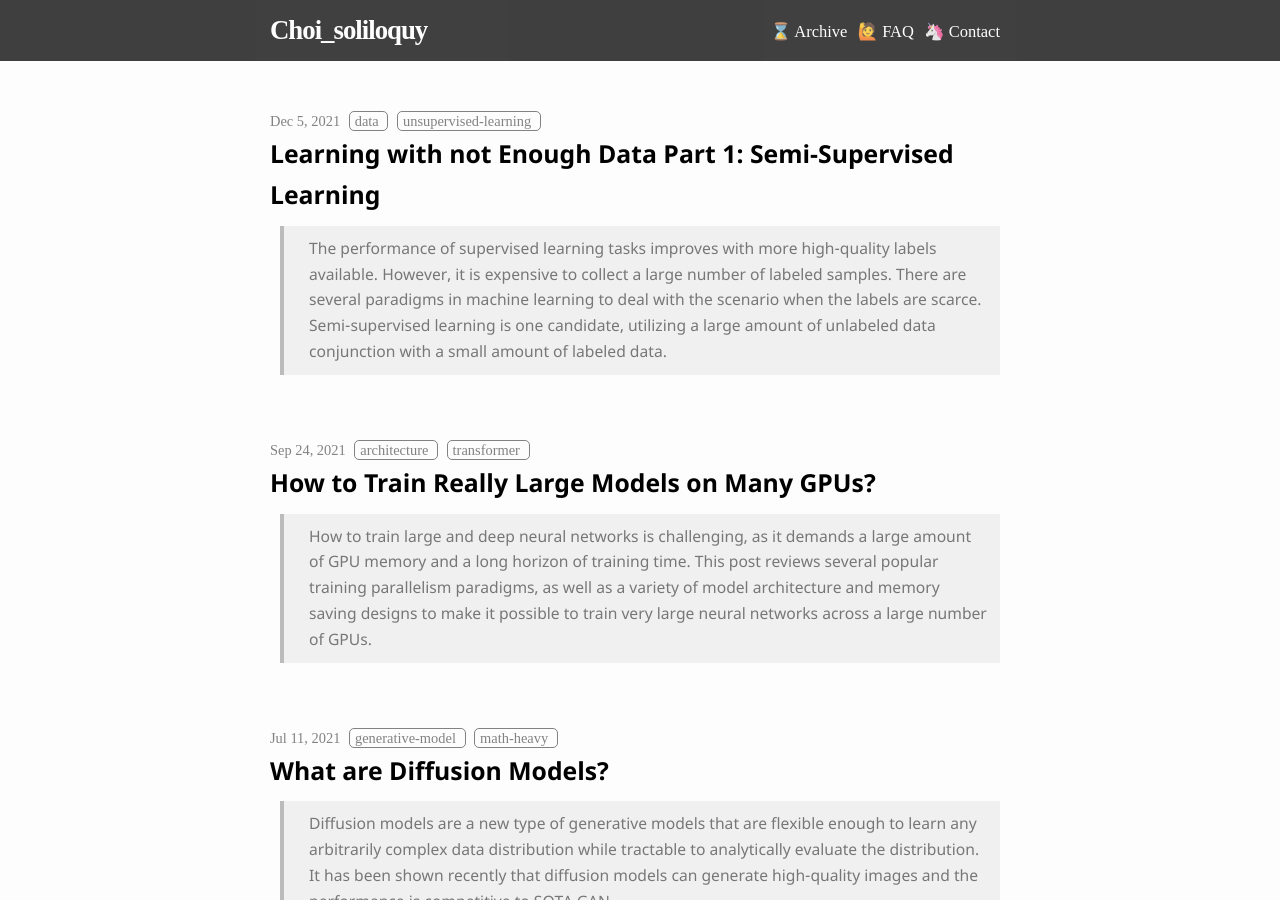
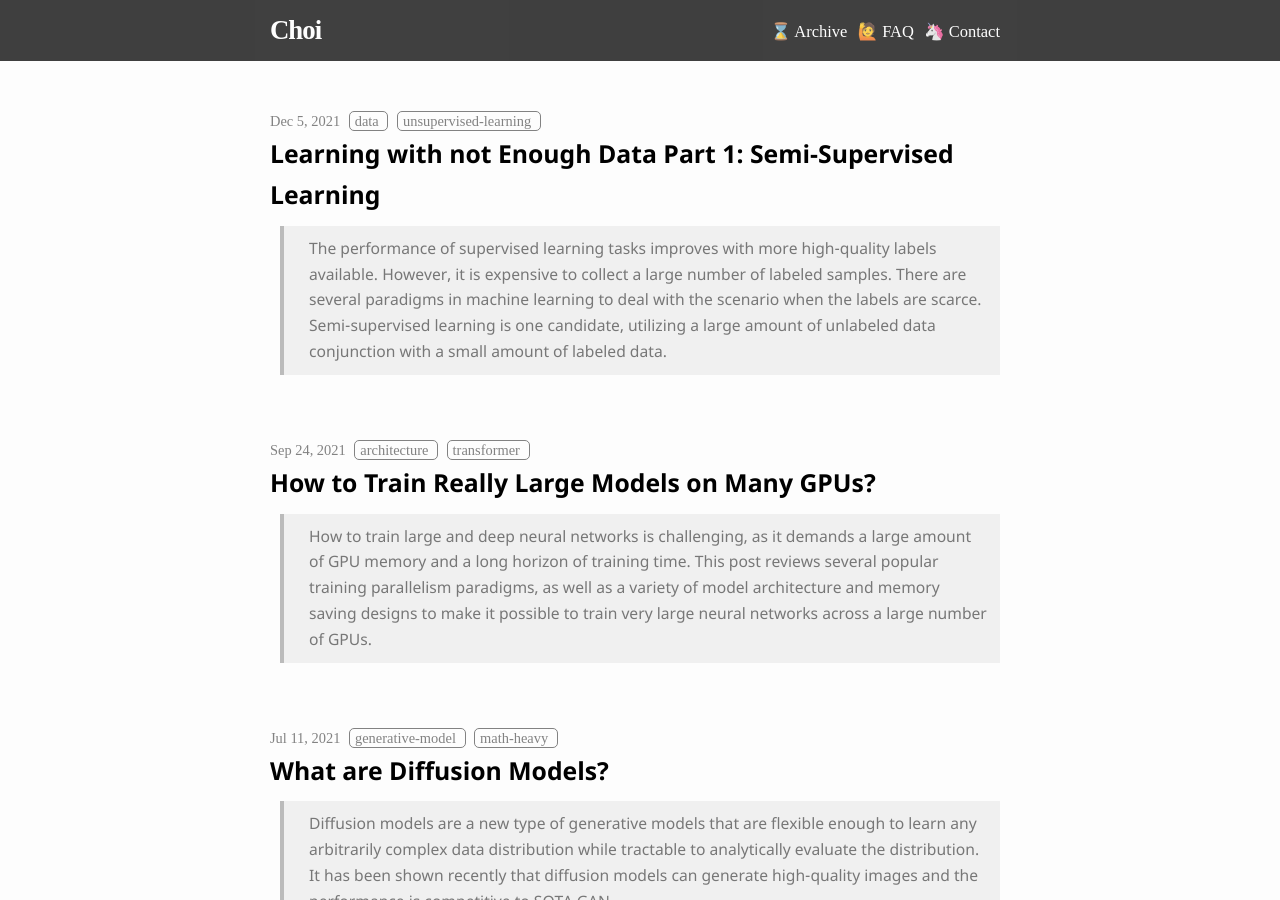
Before and after one commit to choipostech/choipostech.github.io, a Jekyll site: the page built from index.html, in a window 1280 px wide and 900 px high. Built offline with Jekyll 4.4.1, drawn with Linux system fonts in a browser that asks for light colours; some web fonts are replaced.

Commit message:
Update _config.yml

```diff
--- a/_config.yml
+++ b/_config.yml
@@ -1,4 +1,4 @@
-title: Choi_soliloquy
+title: Choi
 name: "Lilian's Tech Blog"
 author: Lilian Weng
 twitter_username: lilianweng
```
